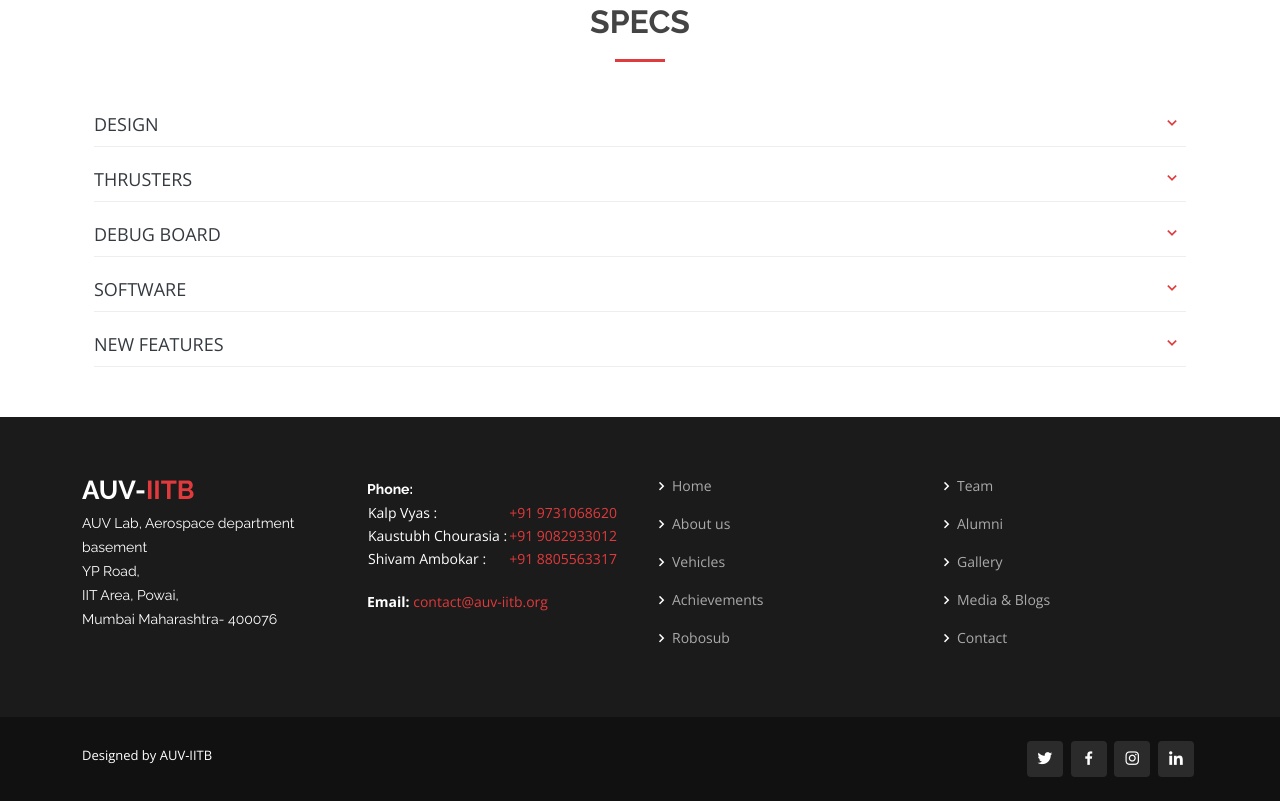
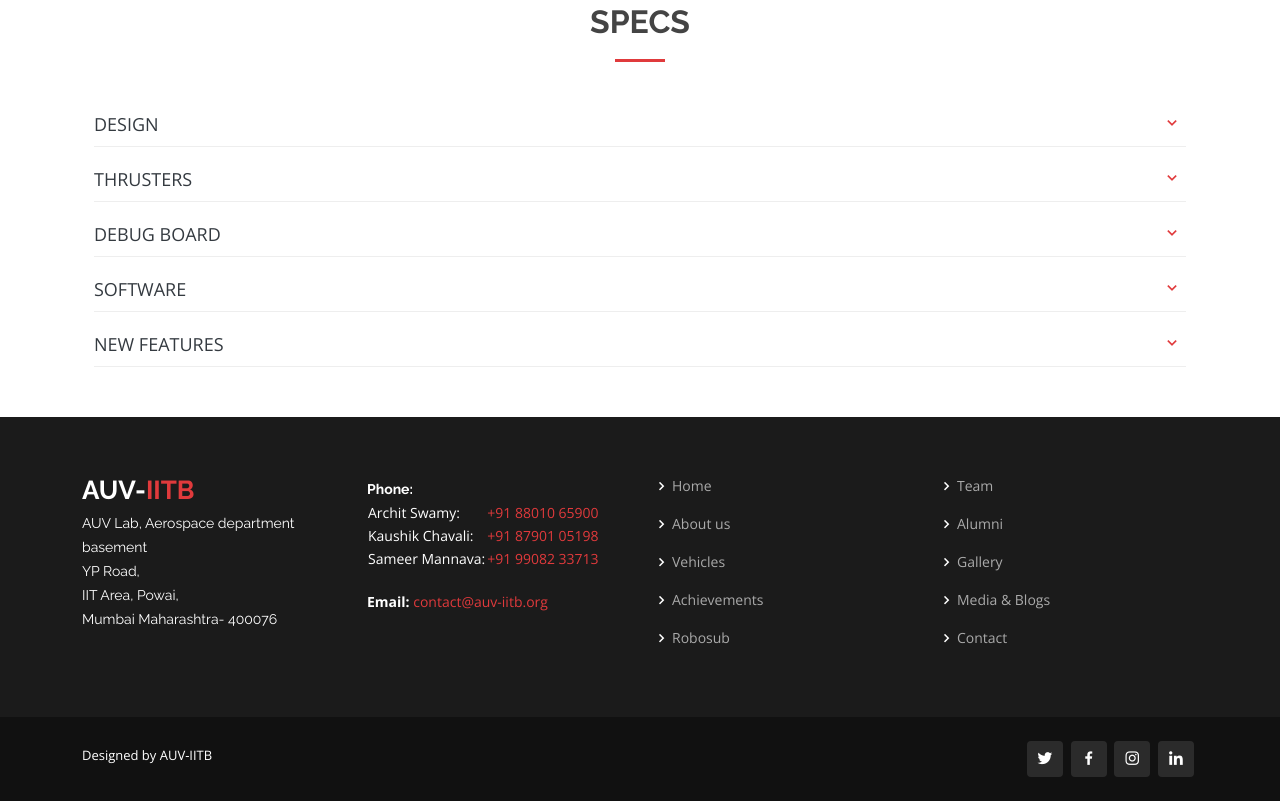
Before and after one commit to Xen0VeR/New_Auv_website, a website: page public/vehicles.html in a window 1280 px wide. Shown: the part 872-1673 px from the top of the page. Drawn offline with nearby package versions, Linux system fonts and the light colour scheme.

Commit message:
team leads names updated

```diff
--- a/public/vehicles.html
+++ b/public/vehicles.html
@@ -94,7 +94,7 @@
           <li><a class="nav-link scrollto" href="index.html#contact">Contact</a></li>
         </ul>
         <i class="bi bi-list mobile-nav-toggle"></i>
-      </nav><!-- .navbar --><!-- .navbar -->
+      </nav><!-- .navbar -->
     </div>
   </header><!-- End Header -->
 
@@ -1143,15 +1143,23 @@
                                 </table>
                                 </div>
                                 <div class="col-lg-6 order-1 order-lg-2 text-center" data-aos="fade-up" data-aos-delay="200">
-                                    <div class="sketchfab-embed-wrapper"> <iframe title="coloured" frameborder="0" allowfullscreen mozallowfullscreen="true"
+                                    <div class="sketchfab-embed-wrapper">
+                                        <iframe title="coloured" frameborder="0" allowfullscreen
+                                            mozallowfullscreen="true"
                                             webkitallowfullscreen="true" allow="autoplay; fullscreen; xr-spatial-tracking" xr-spatial-tracking
                                             execution-while-out-of-viewport execution-while-not-rendered web-share width="100%" height="480px"
-                                            src="https://sketchfab.com/models/0886f5da859c4cd0893dcab9a1e50ab9/embed"> </iframe>
-                                        <p style="font-size: 13px; font-weight: normal; margin: 5px; color: #4A4A4A;"> <a
+                                            src="https://sketchfab.com/models/0886f5da859c4cd0893dcab9a1e50ab9/embed">
+                                        </iframe>
+                                        <p style="font-size: 13px; font-weight: normal; margin: 5px; color: #4A4A4A;">
+                                            <a
                                                 href="https://sketchfab.com/3d-models/coloured-0886f5da859c4cd0893dcab9a1e50ab9?utm_medium=embed&utm_campaign=share-popup&utm_content=0886f5da859c4cd0893dcab9a1e50ab9"
-                                                target="_blank" style="font-weight: bold; color: #1CAAD9;">  </a>  <a
+                                                target="_blank" style="font-weight: bold; color: #1CAAD9;">
+                                            </a>
+                                            <a
                                                 href="https://sketchfab.com/s.aditya6316?utm_medium=embed&utm_campaign=share-popup&utm_content=0886f5da859c4cd0893dcab9a1e50ab9"
-                                                target="_blank" style="font-weight: bold; color: #1CAAD9;">  </a></p>
+                                                target="_blank" style="font-weight: bold; color: #1CAAD9;">
+                                            </a>
+                                        </p>
                                     </div>
                                     <a href="images/TDRs/Matsya6.pdf" class="get-started-btn" target="_blank">Technical Design Report</a>
                                     </div>
@@ -1315,19 +1323,19 @@
                             <br>
                             <table style="color: white;" id = "teamtable">
                                 <tr>
-                                  <td>Kalp Vyas :</td>
-                                  <td><a href="tel: +91 9731068620"> +91 9731068620</a></td>
+                                    <td>Archit Swamy:</td>
+                                    <td><a href="tel: +91 8801065900">+91 88010 65900</a></td>
                                     </tr>
 
                                     <tr>
 
-                                    <td>Kaustubh Chourasia :</td>
-                                    <td><a href="tel: +91 9082933012">+91 9082933012</a></td>
+                                      <td>Kaushik Chavali:</td>
+                                      <td><a href="tel: +91 8790105198">+91 87901 05198</a></td>
                                     </tr>
                                     <tr>
 
-                                    <td>Shivam Ambokar :</td>
-                                    <td><a href="tel: +91 8805563317">+91 8805563317</a></td>
+                                      <td>Sameer Mannava:</td>
+                                      <td><a href="tel: +91 9908233713">+91 99082 33713</a></td>
                                     </tr>
                             </table> <br>
                             <!-- <strong>Phone:</strong> +1 5589 55488 55<br> -->
```
Also changed, not shown: public/about-us.html (+6 -6 lines), public/achievements.html (+6 -6 lines), public/alumni.html (+11 -11 lines), public/blog.html (+11 -11 lines), public/gallery.html (+6 -6 lines), public/index.html (+1 -1 lines), public/robosub.html (+11 -11 lines), public/subdivision.html (+6 -6 lines), public/team.html (+11 -11 lines), public/team_page2020-21.html (+11 -11 lines), public/team_page2021-22.html (+11 -11 lines). Lines whose indentation alone changed are shown as unchanged.
